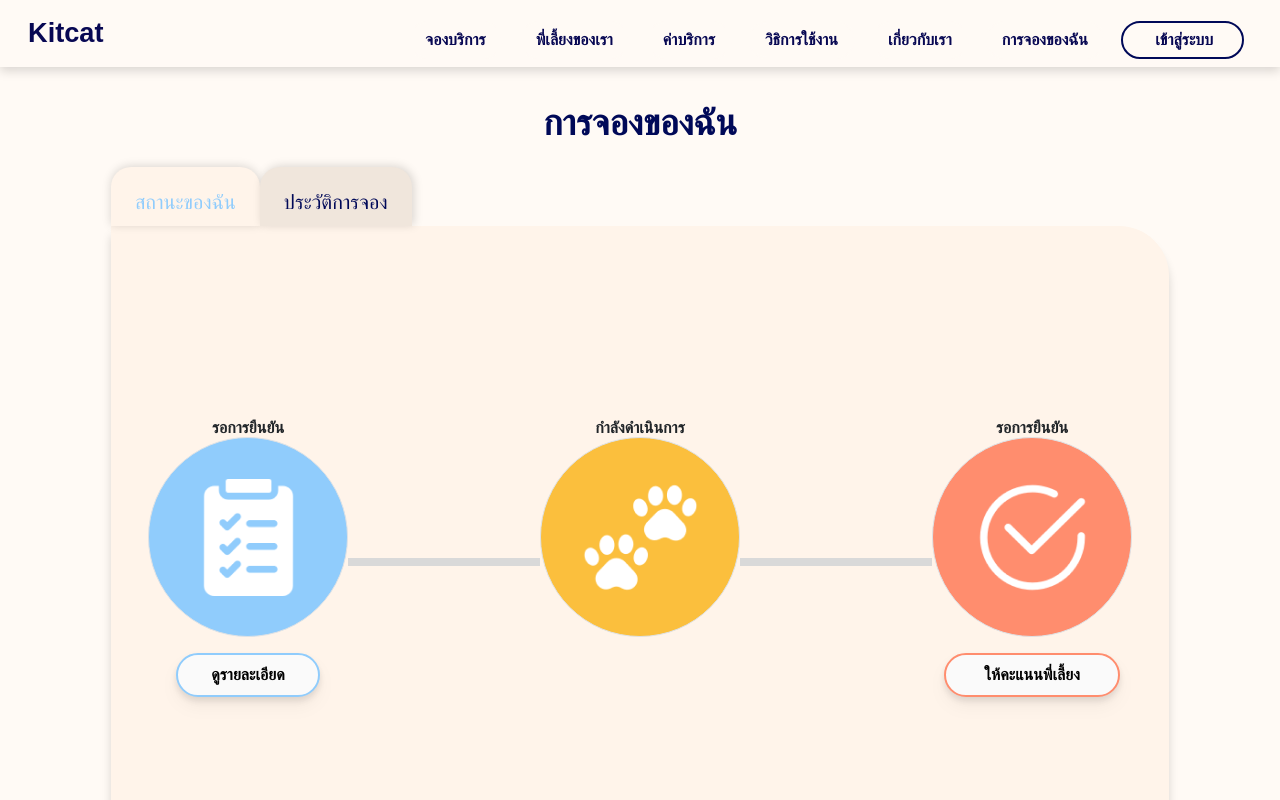
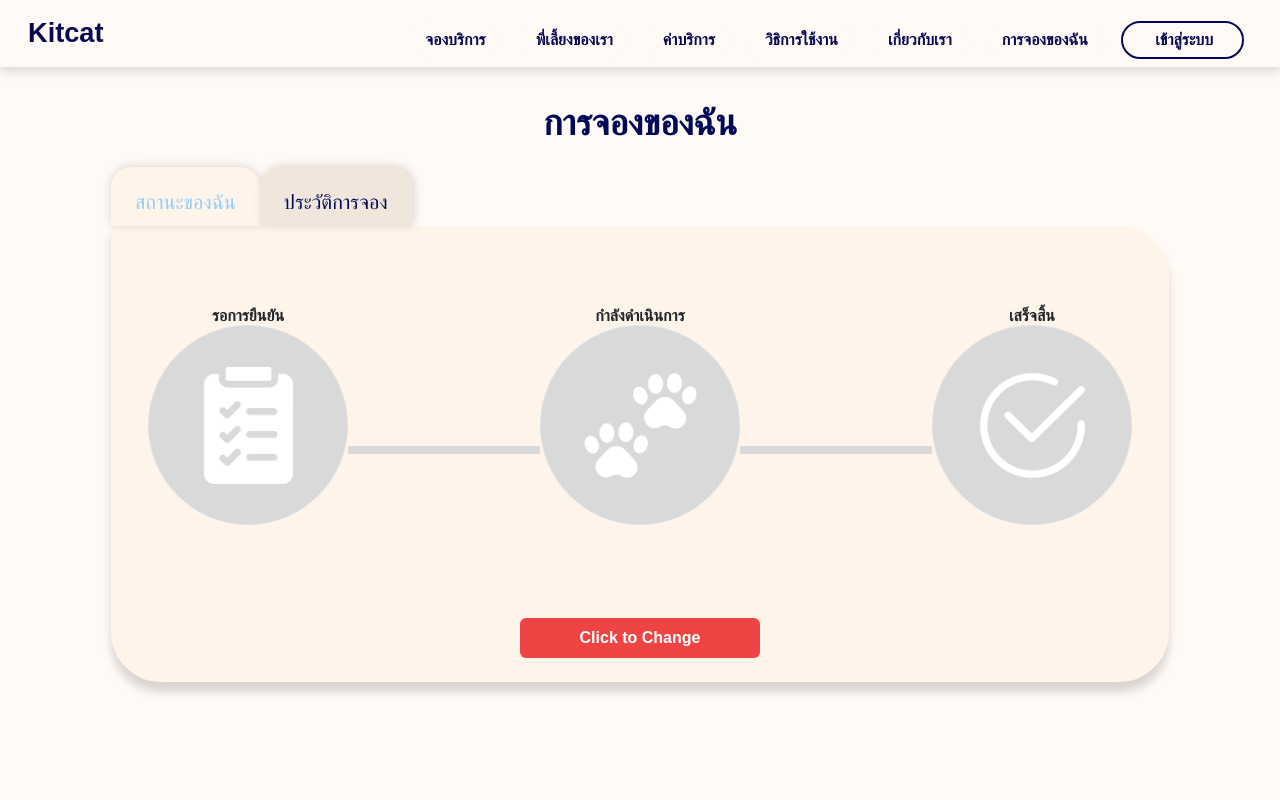
Before and after one commit to thanatat64/kmitl-kitcat, a Next.js app: page /mybooking in a window 1280 px wide. Shown: the top 800 px of the page. Built offline with nearby package versions, Linux system fonts and the light colour scheme; a web font is replaced by a local one.

Commit message:
finish status page

```diff
--- a/components/pages/myBooking/MyStatus.tsx
+++ b/components/pages/myBooking/MyStatus.tsx
@@ -4,17 +4,23 @@ import React, { useState } from "react";
 import Modal from "react-modal"
 import Image from 'next/image'
 import Confirm from "./StatusObject/Confirm";
-import ConfirmDone from "./StatusObject/ConfirmDone";
 import Working from "./StatusObject/Working";
-import WorkingDone from "./StatusObject/WorkingDone";
 import Checkout from "./StatusObject/Checkout";
-import CheckoutDone from "./StatusObject/CheckoutDone";
+
 
 const Mystatus: React.FC = () => {
 
     // const [imageUrl, setImageUrl] = useState(toDoList);
     const [backgroundColor, setBackgroundColor] = useState('bg-[var(--grey)]');
     const [check2, setCheck2] = useState(false)
+
+    const pageStatus = ['n','wait','working','done']
+
+    const [status, setStatus] = useState(0);
+    const handleChangeStatus = () => {
+        // ฟังก์ชันนี้เปลี่ยนค่า status เมื่อมีการคลิก
+        setStatus(status < 3?status + 1:0);
+    }
 
     // const handleStatusChange = () => {
     //     // Change the image source when the button is clicked
@@ -25,15 +31,21 @@ const Mystatus: React.FC = () => {
 
     return (
         <div className="h-auto bg-[var(--cream)] p-4 rounded-tr-[50px] rounded-br-[50px] rounded-bl-[50px] shadow-[0_10px_10px_0_rgba(0,0,0,0.15)]">
-            <div className="flex justify-center flex-col items-center mt-[8rem]">
+            <div className="flex justify-center flex-col items-center mt-[1rem]">
                 <div className="flex flex-col mt-4">
                     <div className="flex flex-row justify-center h-[20rem]">
-                        <ConfirmDone/>
-                        <WorkingDone/>
-                        <CheckoutDone/>
+                        <Confirm status={status}/>
+                        <Working status={status}/>
+                        <Checkout status={status}/>
                     </div>
                 </div>
-                <button className="bg-red-500 hover:bg-red-700 text-white font-bold py-2 px-4 rounded w-[15rem] mt-[6rem]">Click to Change</button>
+                {/* <input
+                    className="mt-1 border-1 border-black"
+                    type="submit" id="status"
+                    name="status"
+                    // value={status}
+                     /> */}
+                <button onClick={handleChangeStatus} className="bg-red-500 hover:bg-red-700 text-white font-bold py-2 px-4 rounded w-[15rem] mt-2">Click to Change</button>
             </div>
         </div>
     );
--- a/components/pages/myBooking/StatusObject/Checkout.tsx
+++ b/components/pages/myBooking/StatusObject/Checkout.tsx
@@ -5,16 +5,28 @@ import Modal from "react-modal"
 import Image from 'next/image'
 import check from '@/image/check.png'
 import finised from '@/image/finish.png'
+import CheckoutDone from "./CheckoutDone";
 
-const Checkout: React.FC = () => {
+interface CheckoutProps {
+    status: number;
+}
+
+const Checkout: React.FC<CheckoutProps> = ({ status }) => {
     return (
-        <div className="flex flex-row justify-center h-[20rem]">
-            <div className="flex flex-col items-center w-[12.5rem]">
-                <h3 className="mt-3 font-extrabold">รอการยืนยัน</h3>
-                <div className='working w-[12.5rem] h-[12.5rem] rounded-full bg-[var(--grey)] border flex justify-center items-center'>
-                    <Image width={117} src={check} alt="check" />
+        <div>
+            {status === 3 ? (<CheckoutDone />) :
+                <div className="flex flex-row justify-center h-[20rem]">
+                    <div className="flex flex-col justify-center">
+                        <p className="w-48 h-1 mx-auto my-4 bg-[var(--grey)] pb-[0.5rem]"></p>
+                    </div>
+                    <div className="flex flex-col items-center w-[12.5rem]">
+                        <h3 className="mt-3 font-extrabold">เสร็จสิ้น</h3>
+                        <div className='working w-[12.5rem] h-[12.5rem] rounded-full bg-[var(--grey)] border flex justify-center items-center'>
+                            <Image width={117} src={check} alt="check" />
+                        </div>
+                    </div>
                 </div>
-            </div>
+            }
         </div>
     );
 }
--- a/components/pages/myBooking/StatusObject/CheckoutDone.tsx
+++ b/components/pages/myBooking/StatusObject/CheckoutDone.tsx
@@ -9,8 +9,11 @@ import finised from '@/image/finish.png'
 const CheckoutDone: React.FC = () => {
     return (
         <div className="flex flex-row justify-center h-[20rem]">
+            <div className="flex flex-col justify-center">
+                <p className="w-48 h-1 mx-auto my-4 bg-[var(--light-red)] pb-[0.5rem]"></p>
+            </div>
             <div className="flex flex-col items-center w-[12.5rem]">
-                <h3 className="mt-3 font-extrabold">รอการยืนยัน</h3>
+                <h3 className="mt-3 font-extrabold">เสร็จสิ้น</h3>
                 <div className='working w-[12.5rem] h-[12.5rem] rounded-full bg-[var(--light-red)] border flex justify-center items-center'>
                     <Image width={117} src={check} alt="check" />
                 </div>
--- a/components/pages/myBooking/StatusObject/Confirm.tsx
+++ b/components/pages/myBooking/StatusObject/Confirm.tsx
@@ -4,20 +4,42 @@ import React, { useState } from "react";
 import Modal from "react-modal"
 import Image from 'next/image'
 import toDoList from '@/image/todo.png'
-import finised from '@/image/finish.png'
+import finished from '@/image/finish.png'
+import ConfirmDone from "./ConfirmDone";
 
-const Confirm: React.FC = () => {
+interface ConfirmProps {
+    status: number;
+}
+
+const Confirm: React.FC<ConfirmProps> = ({ status }) => {
+    const [backgroundColor, setBackgroundColor] = useState('bg-[var(--grey)]');
+    const [showImage, setShowImage] = useState(toDoList);
+
+    const handleStatusChange = () => {
+        // Change the image source when the button is clicked
+        setShowImage(finished); // Update with the new image URL
+        setBackgroundColor(backgroundColor === 'bg-[var(--grey)]' ? 'bg-[var(--light-blue)]' : 'bg-[var(--grey)]');
+    };
     return (
-        <div className="flex flex-row justify-center h-[20rem]">
+        <div>
+            {status === 0 ?
+                (<div className="flex flex-row justify-center h-[20rem]">
                     <div className="flex flex-col items-center w-[12.5rem]">
                         <h3 className="mt-3 font-extrabold">รอการยืนยัน</h3>
                         <div className='working w-[12.5rem] h-[12.5rem] rounded-full bg-[var(--grey)] border flex justify-center items-center'>
                             <Image width={117} src={toDoList} alt="toDoList" />
                         </div>
                     </div>
-            <div className="flex flex-col justify-center">
-                <hr className="w-48 h-1 mx-auto my-4 bg-[var(--grey)] border-0  md:my-10 dark:bg-gray-700 pb-2" />
+                </div>) : status === 1 ? (<ConfirmDone />) :
+                (<div className="flex flex-row justify-center h-[20rem]">
+                    <div className="flex flex-col items-center w-[12.5rem]">
+                        <h3 className="mt-3 font-extrabold">รอการยืนยัน</h3>
+                        <div className='working w-[12.5rem] h-[12.5rem] rounded-full bg-[var(--light-blue)] border flex justify-center items-center'>
+                            <Image width={117} src={finished} alt="finished" />
                         </div>
+                    </div>
+                </div>)
+            }
         </div>
     );
 }
--- a/components/pages/myBooking/StatusObject/ConfirmDone.tsx
+++ b/components/pages/myBooking/StatusObject/ConfirmDone.tsx
@@ -16,9 +16,6 @@ const ConfirmDone: React.FC = () => {
                 </div>
                 <button className="bg-neutral-50 hover:bg-[var(--light-blue)] text-black font-bold py-2 px-4 mt-3 rounded-[50px] w-[9rem] border-2 border-[var(--light-blue)] hover:border-white drop-shadow-lg">ดูรายละเอียด</button>
             </div>
-            <div className="flex flex-col justify-center">
-                <p className="w-48 h-1 mx-auto my-4 bg-[var(--grey)] pb-[0.5rem]"></p>
-            </div>
         </div>
     );
 }
--- a/components/pages/myBooking/StatusObject/Working.tsx
+++ b/components/pages/myBooking/StatusObject/Working.tsx
@@ -4,20 +4,40 @@ import React, { useState } from "react";
 import Modal from "react-modal"
 import Image from 'next/image'
 import paw from '@/image/paws.png'
-import finised from '@/image/finish.png'
+import finished from '@/image/finish.png'
+import WorkingDone from "./WorkingDone";
 
-const Working: React.FC = () => {
+interface WorkingProps {
+    status: number;
+}
+
+const Working: React.FC<WorkingProps> = ({ status }) => {
     return (
-        <div className="flex flex-row justify-center h-[20rem]">
+        <div>
+            {status === 2 ? (<WorkingDone />) : status === 3 ?
+                (<div className="flex flex-row justify-center h-[20rem]">
+                    <div className="flex flex-col justify-center">
+                        <p className="w-48 h-1 mx-auto my-4 bg-[var(--yellow)] pb-[0.5rem]"></p>
+                    </div>
+                    <div className="flex flex-col items-center w-[12.5rem]">
+                        <h3 className="mt-3 font-extrabold">กำลังดำเนินการ</h3>
+                        <div className='working w-[12.5rem] h-[12.5rem] rounded-full bg-[var(--yellow)] border flex justify-center items-center'>
+                            <Image width={117} src={finished} alt="finished" />
+                        </div>
+                    </div>
+                </div>) :
+                (<div className="flex flex-row justify-center h-[20rem]">
+                    <div className="flex flex-col justify-center">
+                        <p className="w-48 h-1 mx-auto my-4 bg-[var(--grey)] pb-[0.5rem]"></p>
+                    </div>
                     <div className="flex flex-col items-center w-[12.5rem]">
                         <h3 className="mt-3 font-extrabold">กำลังดำเนินการ</h3>
                         <div className='working w-[12.5rem] h-[12.5rem] rounded-full bg-[var(--grey)] border flex justify-center items-center'>
                             <Image width={117} src={paw} alt="paw" />
                         </div>
                     </div>
-            <div className="flex flex-col justify-center">
-                <p className="w-48 h-1 mx-auto my-4 bg-[var(--grey)] pb-[0.5rem]"></p>
-            </div>
+                </div>)
+            }
         </div>
     );
 }
--- a/components/pages/myBooking/StatusObject/WorkingDone.tsx
+++ b/components/pages/myBooking/StatusObject/WorkingDone.tsx
@@ -9,15 +9,15 @@ import finised from '@/image/finish.png'
 const WorkingDone: React.FC = () => {
     return (
         <div className="flex flex-row justify-center h-[20rem]">
+            <div className="flex flex-col justify-center">
+                <p className="w-48 h-1 mx-auto my-4 bg-[var(--light-blue)] pb-[0.5rem]"></p>
+            </div>
             <div className="flex flex-col items-center w-[12.5rem]">
                 <h3 className="mt-3 font-extrabold">กำลังดำเนินการ</h3>
                 <div className='working w-[12.5rem] h-[12.5rem] rounded-full bg-[var(--yellow)] border flex justify-center items-center'>
                     <Image width={117} src={paw} alt="paw" />
                 </div>
             </div>
-            <div className="flex flex-col justify-center">
-                <p className="w-48 h-1 mx-auto my-4 bg-[var(--grey)] pb-[0.5rem]"></p>
-            </div>
         </div>
     );
 }
```
Also changed, not shown: 1 other file (tests, documents, lock files or other folders). Lines whose indentation alone changed are shown as unchanged.
